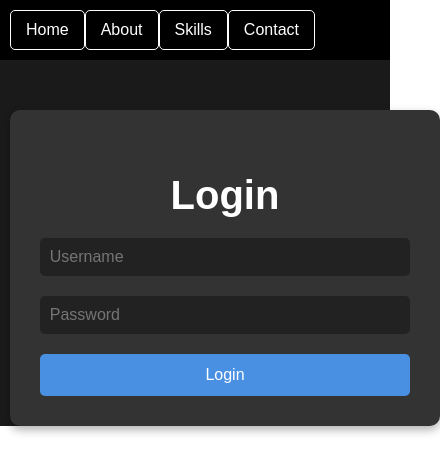
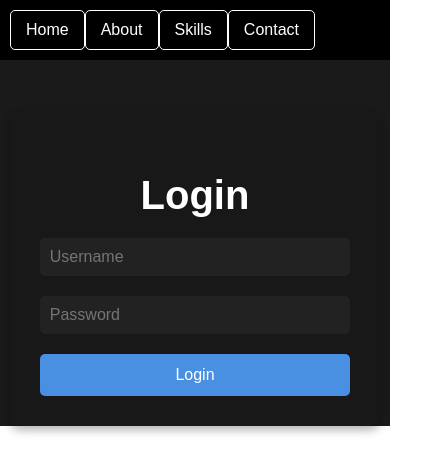
Before and after one commit to Sarcastic21/Portfolio, a React (Create React App) app in the folder frontend/: page /admin in a window 390 px wide. Shown: the top 472 px of the page, 440 px wide, since content can reach past the window. Built offline with nearby package versions, Linux system fonts and the light colour scheme.

Commit message:
Update sections.css

```diff
--- a/frontend/src/styles/sections.css
+++ b/frontend/src/styles/sections.css
@@ -28,7 +28,7 @@
     max-width: 400px;
     margin: 0 auto;
     padding: 30px;
-    background-color: #333;
+    background-color: #181818;
     border-radius: 10px;
     box-shadow: 0 4px 10px rgba(0, 0, 0, 0.3);
   }
@@ -78,7 +78,7 @@
   .form {
     max-width: 600px;
     margin: 30px auto;
-    padding: 30px;
+    padding: 5px;
     background-color: #333;
     border-radius: 10px;
     box-shadow: 0 4px 10px rgba(0, 0, 0, 0.3);
@@ -188,13 +188,9 @@
       width: 95%;
     }
 
-    .login {
-      width: 100%;
-    }
 
-    .form {
-      width: 100%;
-    }
+
+
 
     ul.ul {
       grid-template-columns: 1fr;
```
